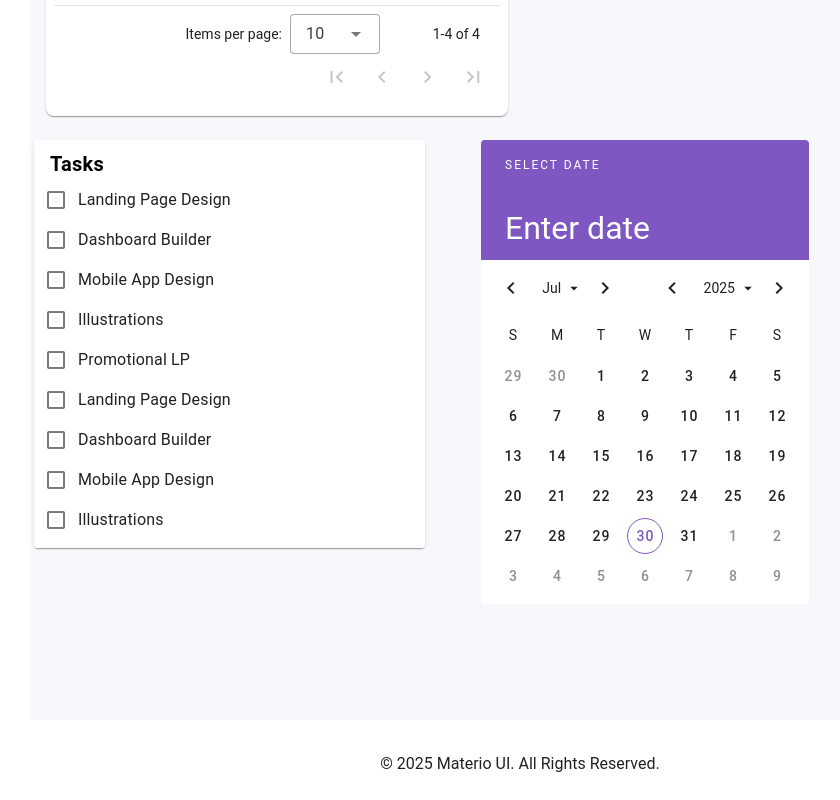
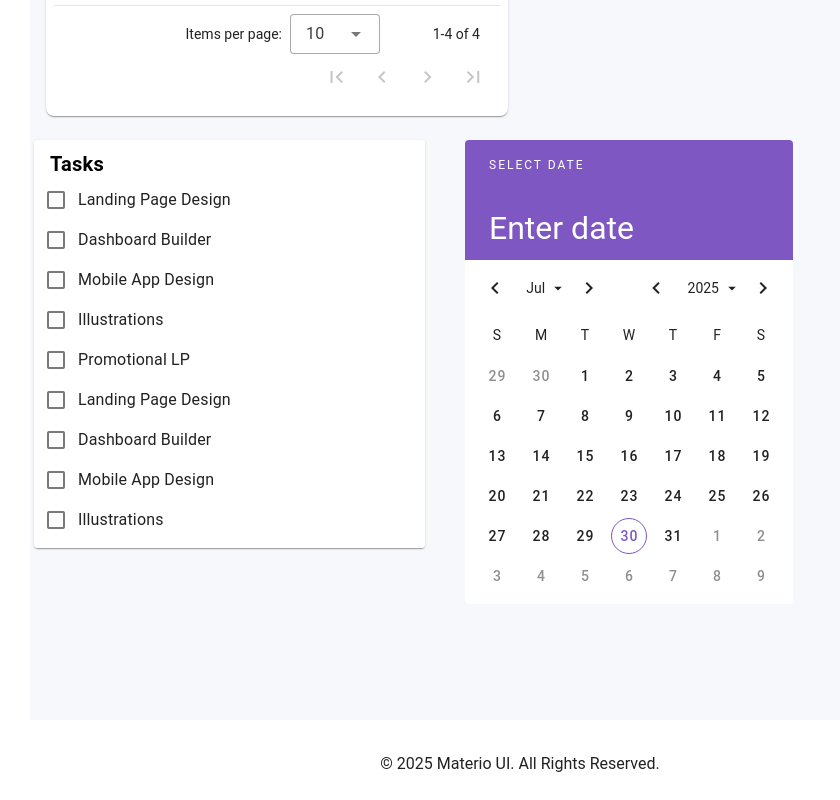
Before and after one commit to Momina-Naz/materio-dashboard, a Vue app: page / in a window 1280 px wide. Shown: the part 1651-2451 px from the top of the page, without its empty margins (270-1110 px from the left). Built offline with nearby package versions, Linux system fonts and the light colour scheme; a small style sheet from the web is missing.

Commit message:
reverse third commit

```diff
--- a/src/pages/index.vue
+++ b/src/pages/index.vue
@@ -288,7 +288,7 @@
               show-adjacent-months
               style="font-size: 12px"
               color="deep-purple-lighten-1"
-              class="mx-8"
+              class="ms-4"
             ></v-date-picker>
           </v-col>
         </v-row>
```
